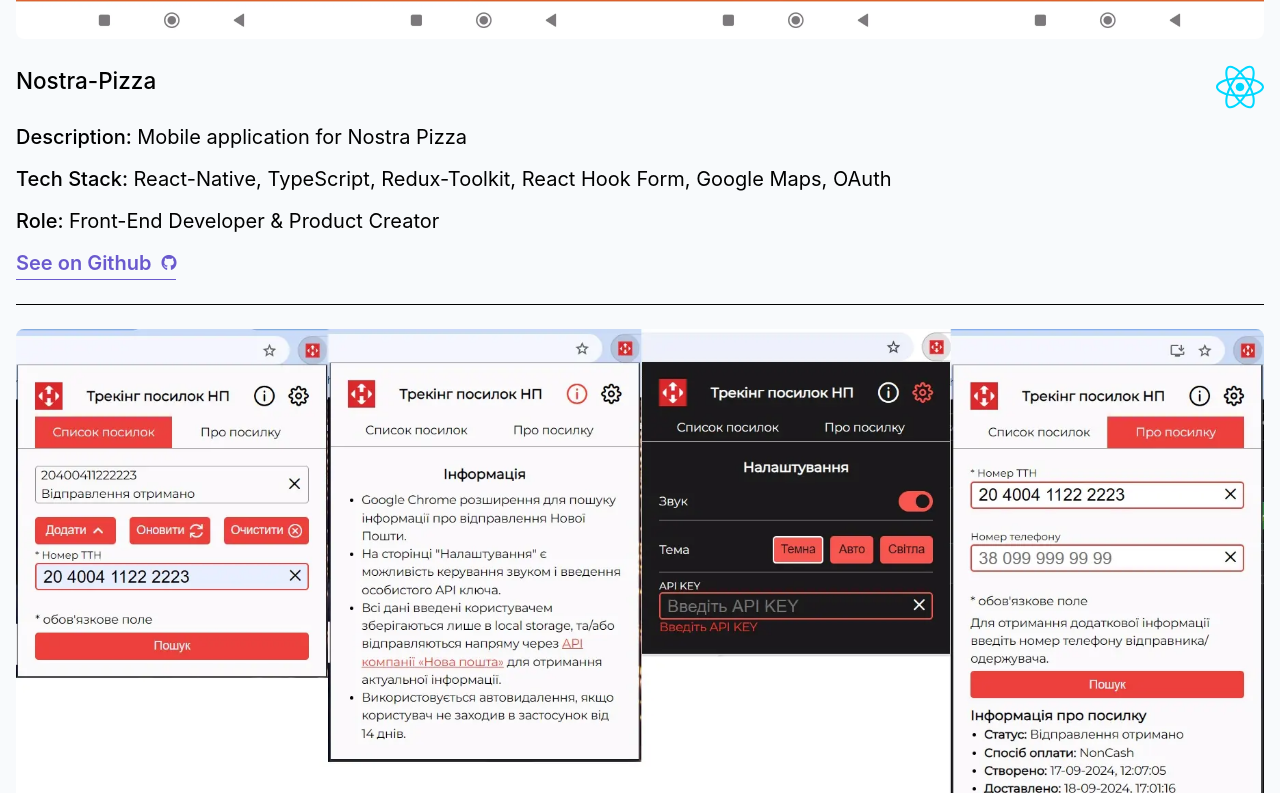
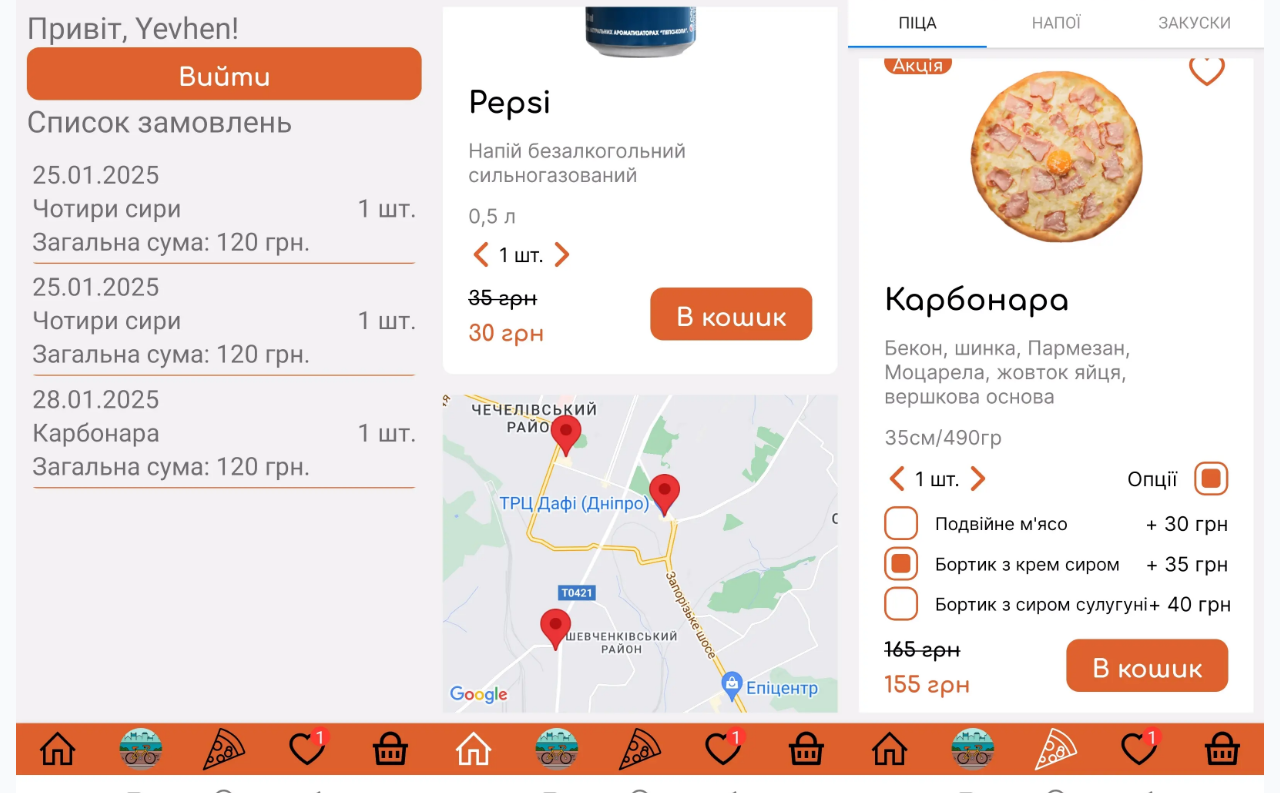
Before and after one commit to Yevhenns/portfolio, a Vue app: page /projects in a window 1280 px wide. Shown: the part 3467-4260 px from the top of the page. Built offline with nearby package versions, Linux system fonts and the light colour scheme.

Commit message:
edited projects

```diff
--- a/src/assets/projects.ts
+++ b/src/assets/projects.ts
@@ -29,7 +29,8 @@ export const projects = [
     image: '/images/projects/nostra-mobile.webp',
     techImage: '/images/technologies/react.svg',
     title: 'Nostra-Pizza',
-    description: 'Mobile application for Nostra Pizza',
+    description:
+      "Mobile application for Nostra Pizza with Google authentication and order confirmations via email. Users can browse products, some with additional options like extra portions of meat. Orders are placed through a form that includes a phone number input mask and Google address input for delivery. Regular users can view their order history, while admins have access to a dedicated admin panel. Orders are sent to the owner's Gmail account. All products and orders from authenticated users are stored in MongoDB. The app is responsive, supports multiple devices, and allows users to save products to their favorites list.",
     techstack: 'React-Native, TypeScript, Redux-Toolkit, React Hook Form, Google Maps, OAuth',
     role: 'Front-End Developer & Product Creator',
     liveUrl: null,
```
Also changed, not shown: public/images/projects/evently.webp, public/images/projects/nostra-mobile.webp.
